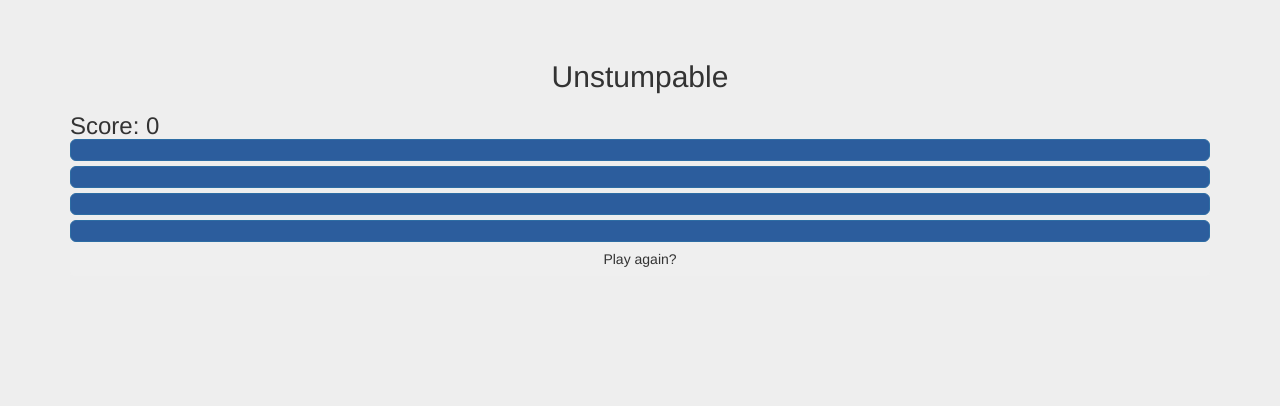
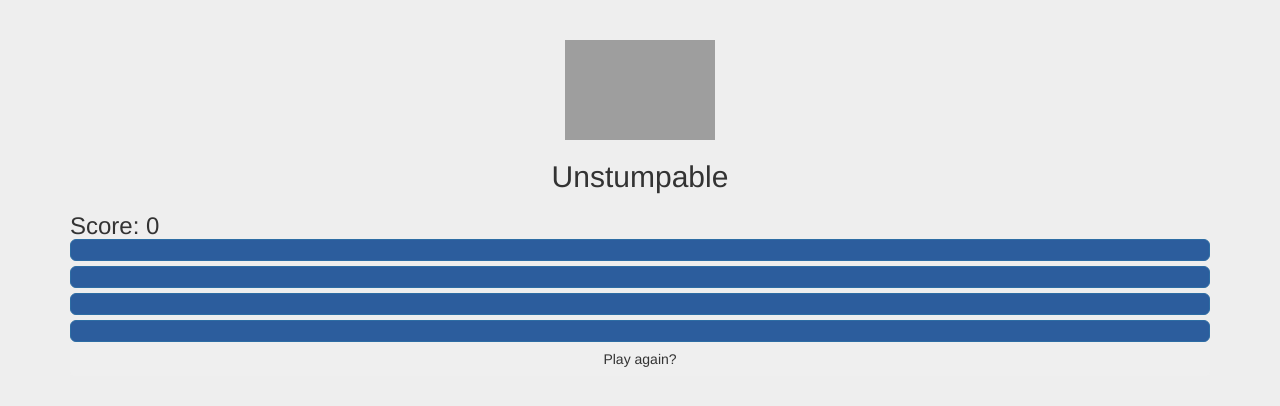
Before and after one commit to smckay/Unstumpable, a Python web app: template static/templates/mainpage.html in a window 1280 px wide. Shown: the top 406 px of the page. Run offline with Jinja, Linux system fonts and the light colour scheme; the template is opened without the code that fills it, so the values that code supplies are empty; some libraries are stand-ins or nearby versions; grey boxes are pictures that could not be loaded.

Commit message:
added logo to html

```diff
--- a/static/templates/mainpage.html
+++ b/static/templates/mainpage.html
@@ -35,7 +35,7 @@
   <body>
 
     <div class="container">
-
+	<center><img src="http://i.imgur.com/pQj4yEP.png" align="middle" style="width:150px;height:100px;"></center>
         <h2 class="form-signin-heading">Unstumpable</h2>
         <h3>Score: <span id="score"></span>
 
```
